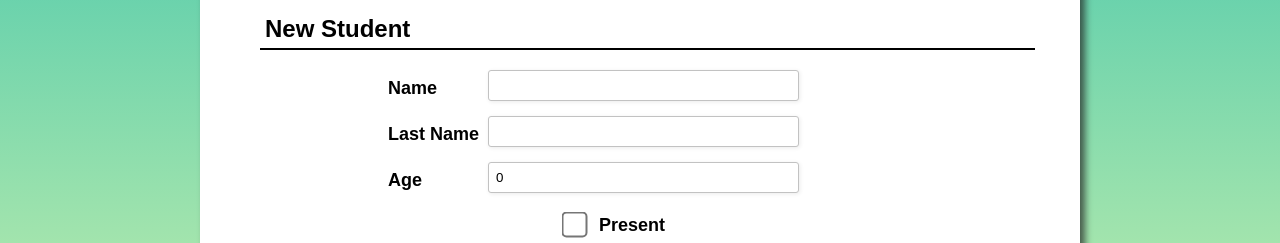
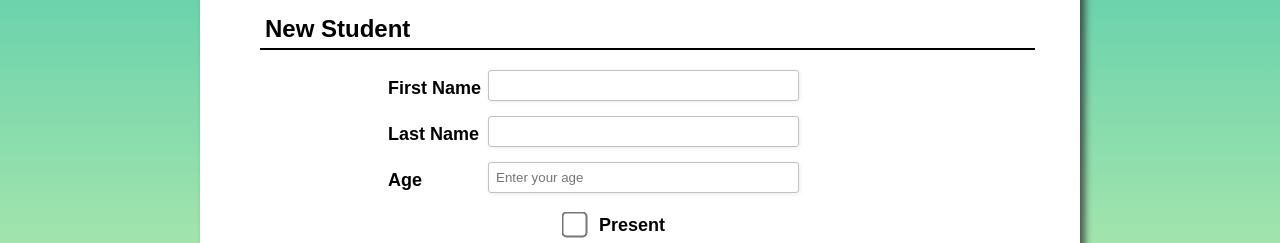
Before and after one commit to StudioMollan/AttendanceApp, a React (Create React App) app in the folder attendance_app/: page / in a window 1280 px wide. Shown: the part 178-421 px from the top of the page. Built offline with nearby package versions, Linux system fonts and the light colour scheme.

Commit message:
Connected React and Spring Boot to create new student

```diff
--- a/attendance_app/src/Components/StudentForm.js
+++ b/attendance_app/src/Components/StudentForm.js
@@ -2,7 +2,7 @@ import React, { useState } from "react";
 
 const StudentForm = (props) => {
     const [values, setValues] = useState({
-        name: "",
+        firstName: "",
         lastName: "",
         age: 0,
         present: false,
@@ -22,7 +22,30 @@ const StudentForm = (props) => {
 
     const submitHandler = (event) => {
         event.preventDefault();
-        props.addStudent(values);
+
+        const fetchStudents = async () => {
+            const resp = await fetch("http://localhost:8080/students/", {
+                method: "POST",
+                mode: "cors",
+                headers: { "Content-Type": "application/json" },
+                body: JSON.stringify({
+                    first_name: values.firstName,
+                    last_name: values.lastName,
+                    age: values.age,
+                    present: values.present,
+                }),
+            });
+
+            if (resp.status !== 201) {
+                alert("Invalid information, enter all student details!");
+            }
+
+            const newStudent = await resp.json();
+            props.setStudents((prevStudents) => [...prevStudents, newStudent]);
+            setValues([]); // Reset form for new input
+        };
+
+        fetchStudents();
     };
 
     return (
@@ -31,17 +54,17 @@ const StudentForm = (props) => {
                 <div className="form-style-div">
                     <h2 className="student-form-title">New Student</h2>
                     <form onSubmit={submitHandler}>
-                        <label htmlFor="name">
-                            <span>Name</span>
+                        <label htmlFor="firstName">
+                            <span>First Name</span>
                             <input
                                 type="text"
-                                id="name"
+                                id="firstName"
                                 pattern=".{2,}"
                                 required
                                 className="input-field"
-                                name="name"
-                                value={values.name}
-                                onChange={(e) => handleChange("name", e)}
+                                name="firstName"
+                                value={values.firstName || ""}
+                                onChange={(e) => handleChange("firstName", e)}
                             />
                         </label>
                         <label htmlFor="lastName">
@@ -53,7 +76,7 @@ const StudentForm = (props) => {
                                 required
                                 className="input-field"
                                 name="lastName"
-                                value={values.lastName}
+                                value={values.lastName || ""}
                                 onChange={(e) => handleChange("lastName", e)}
                             />
                         </label>
@@ -63,9 +86,10 @@ const StudentForm = (props) => {
                                 type="number"
                                 id="age"
                                 min="1"
+                                required
                                 className="input-field"
                                 name="age"
-                                value={values.age}
+                                value={values.age || ""}
                                 placeholder="Enter your age"
                                 onChange={(e) => handleChange("age", e)}
                             />
--- a/attendance_app/src/Components/StudentList.js
+++ b/attendance_app/src/Components/StudentList.js
@@ -4,11 +4,6 @@ import Student from "./Student";
 
 const StudentList = () => {
     const [students, setStudents] = useState([]);
-
-    const addStudent = (newStudent) => {
-        console.log(newStudent);
-        // setStudents((prevStudents) => [...prevStudents, newStudent]);
-    };
 
     return (
         <div>
@@ -20,7 +15,7 @@ const StudentList = () => {
                 ))}
             </div>
 
-            <StudentForm addStudent={addStudent} />
+            <StudentForm setStudents={setStudents} />
         </div>
     );
 };
```
Also changed, not shown: 1 other file (tests, documents, lock files or other folders).
